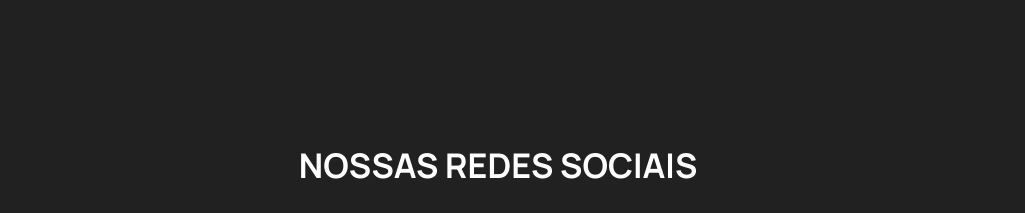
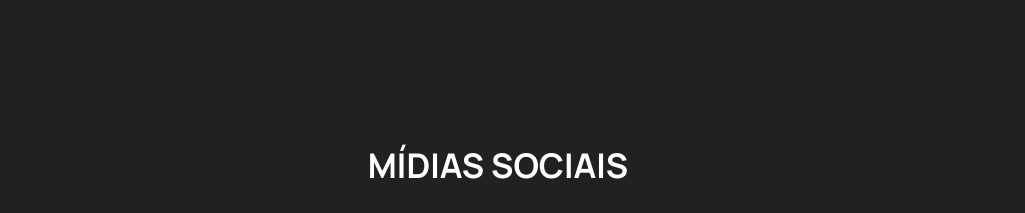
Before and after one commit to jjvanzin/projeto-site, a plain HTML site: page index.html in a window 1280 px wide. Shown: the part 3576-3789 px from the top of the page, without its empty margins (142-1167 px from the left). Drawn offline with Linux system fonts and the light colour scheme.

Commit message:
Add files via upload

```diff
--- a/index.html
+++ b/index.html
@@ -58,7 +58,7 @@
     </section>
 
     <section class="redesocial">
-        <h2 class="texto__titulo">NOSSAS REDES SOCIAIS</h2>
+        <h2 class="texto__titulo">MÍDIAS SOCIAIS</h2>
         <ul class="redesocial__lista">
             <li class="lista__icone">
                 <a href="#">
```
